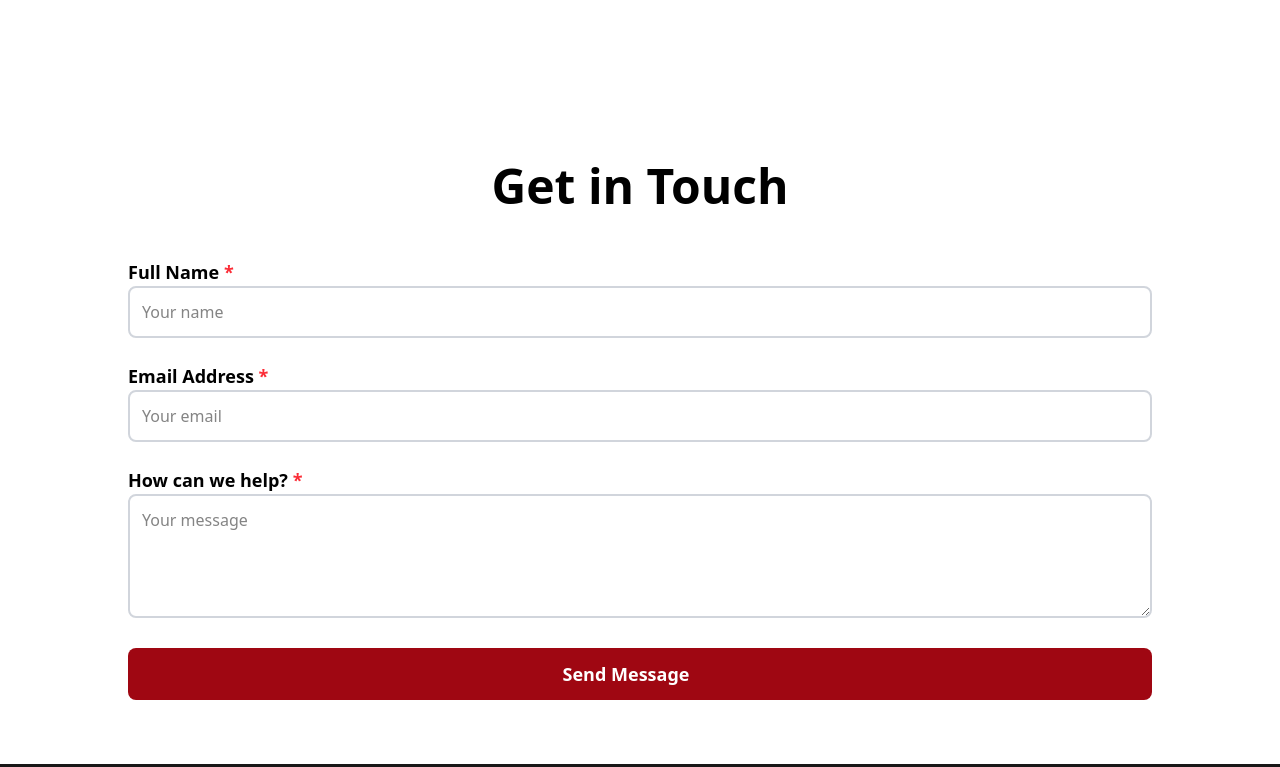
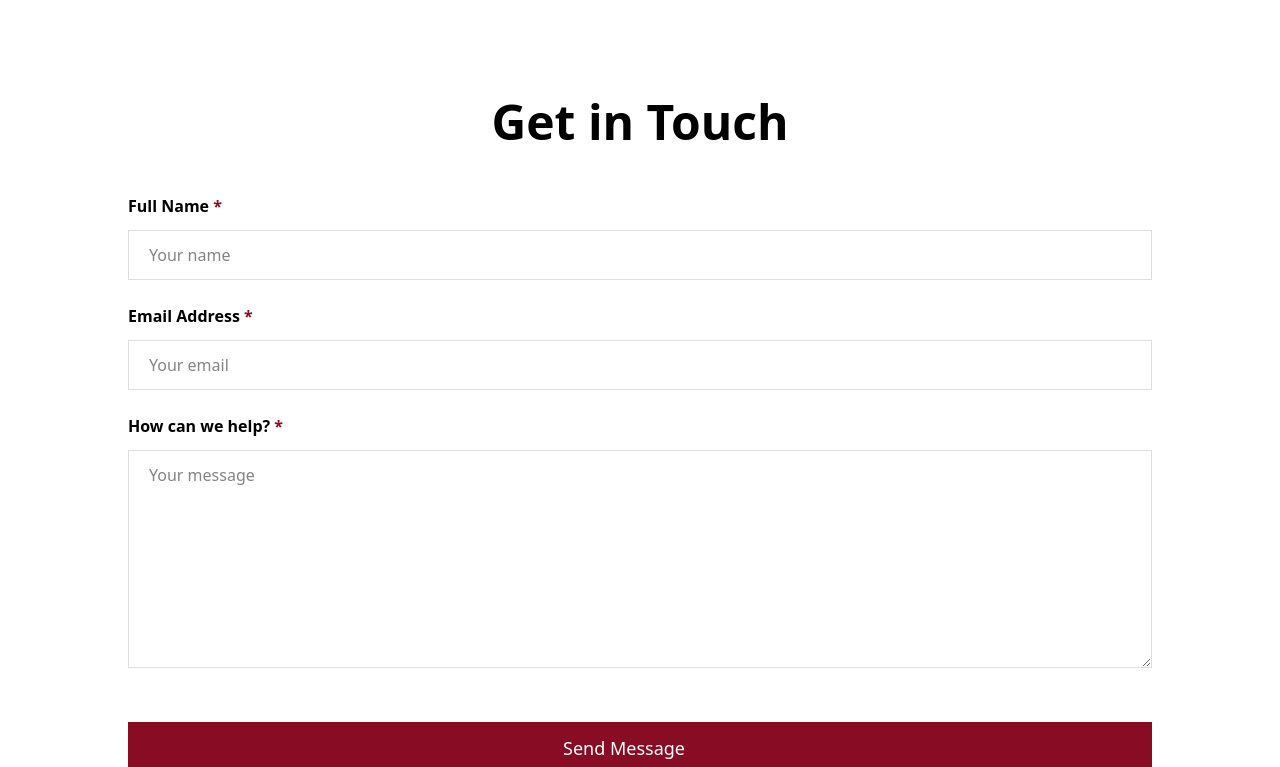
Before and after one commit to Kwasi-1/school-template-v1, a Next.js app: page /contact in a window 1280 px wide. Shown: the part 1533-2300 px from the top of the page. Built offline with nearby package versions, Linux system fonts and the light colour scheme; some icons are missing.

Commit message:
improve typography and layout of the contact form

```diff
--- a/components/contact/ContactForm.tsx
+++ b/components/contact/ContactForm.tsx
@@ -24,8 +24,8 @@ const InputField = ({
   placeholder: string;
 }) => (
   <div>
-    <label className="block text-lg font-semibold text-black">
-      {label} <span className="text-red-500">*</span>
+    <label className="block text-base font-semibold text-black">
+      {label} <span className="text-[#890c25]">*</span>
     </label>
     <input
       type={type}
@@ -33,8 +33,10 @@ const InputField = ({
       value={value}
       onChange={onChange}
       placeholder={placeholder}
-      className={`w-full border-2 p-3 rounded-md ${
-        error ? "border-red-500" : "border-gray-300"
+      className={`w-full border py-3 px-[20px] mt-3 ${
+        error
+          ? "border-red-500"
+          : "border-[#ddd] focus:border-[#890c25] outline-0"
       }`}
     />
     {error && (
@@ -62,17 +64,19 @@ const TextareaField = ({
   placeholder: string;
 }) => (
   <div>
-    <label className="block text-lg font-semibold text-black">
-      {label} <span className="text-red-500">*</span>
+    <label className="block text-base font-semibold text-black">
+      {label} <span className="text-[#890c25]">*</span>
     </label>
     <textarea
       name={name}
       value={value}
       onChange={onChange}
       placeholder={placeholder}
-      rows={4}
-      className={`w-full border-2 p-3 rounded-md ${
-        error ? "border-red-500" : "border-gray-300"
+      rows={8}
+      className={`w-full border py-3 px-[20px] mt-3 ${
+        error
+          ? "border-red-500"
+          : "border-[#ddd] focus:border-[#890c25] outline-0"
       }`}
     ></textarea>
     {error && (
@@ -116,7 +120,7 @@ const ContactForm = () => {
   };
 
   return (
-    <section className="py-16 px-4 md:px-8 w-[85%] container mx-auto">
+    <section className="pb-[120px] px-4 md:px-8 w-[85%] container mx-auto">
       {/* Heading */}
       <h2 className="text-3xl md:text-4xl lg:text-5xl font-semibold text-center text-black mb-12">
         Get in Touch
@@ -155,7 +159,7 @@ const ContactForm = () => {
         {/* Submit Button */}
         <button
           type="submit"
-          className="w-full bg-maroon text-white text-lg font-semibold py-3 rounded-md flex justify-center items-center gap-2 bg-red-800 hover:bg-black transition duration-300"
+          className="w-full mt-12 bg-maroon text-white text-lg py-3 flex justify-center items-center gap-3 bg-[#890C25] hover:bg-black transition duration-300"
         >
           Send Message
           <Icon icon="mynaui:send-solid" className="text-xl" />
```
